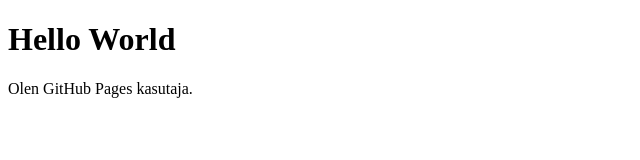
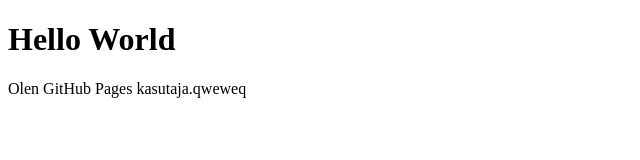
Before and after one commit to KiiliLend/KiiliLend.github.io, a plain HTML site: page index.html in a window 1280 px wide. Shown: the full height of the page, 0-640 px from the left. Drawn offline with Linux system fonts and the light colour scheme.

Commit message:
Update index.html

```diff
--- a/index.html
+++ b/index.html
@@ -2,6 +2,6 @@
 <html>
       <body>
             <h1>Hello World</h1>
-            <p>Olen GitHub Pages kasutaja.</p>
+            <p>Olen GitHub Pages kasutaja.qweweq</p>
       </body>
 </html>
```
